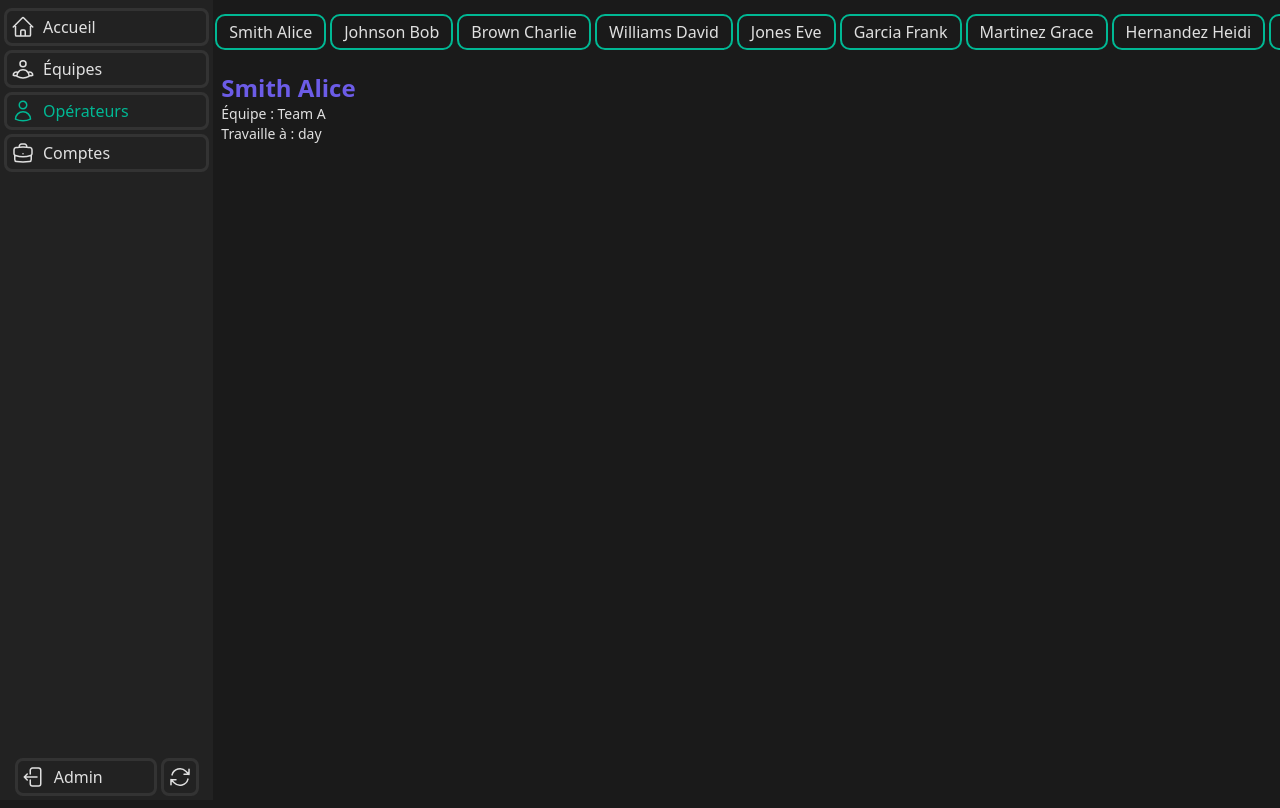
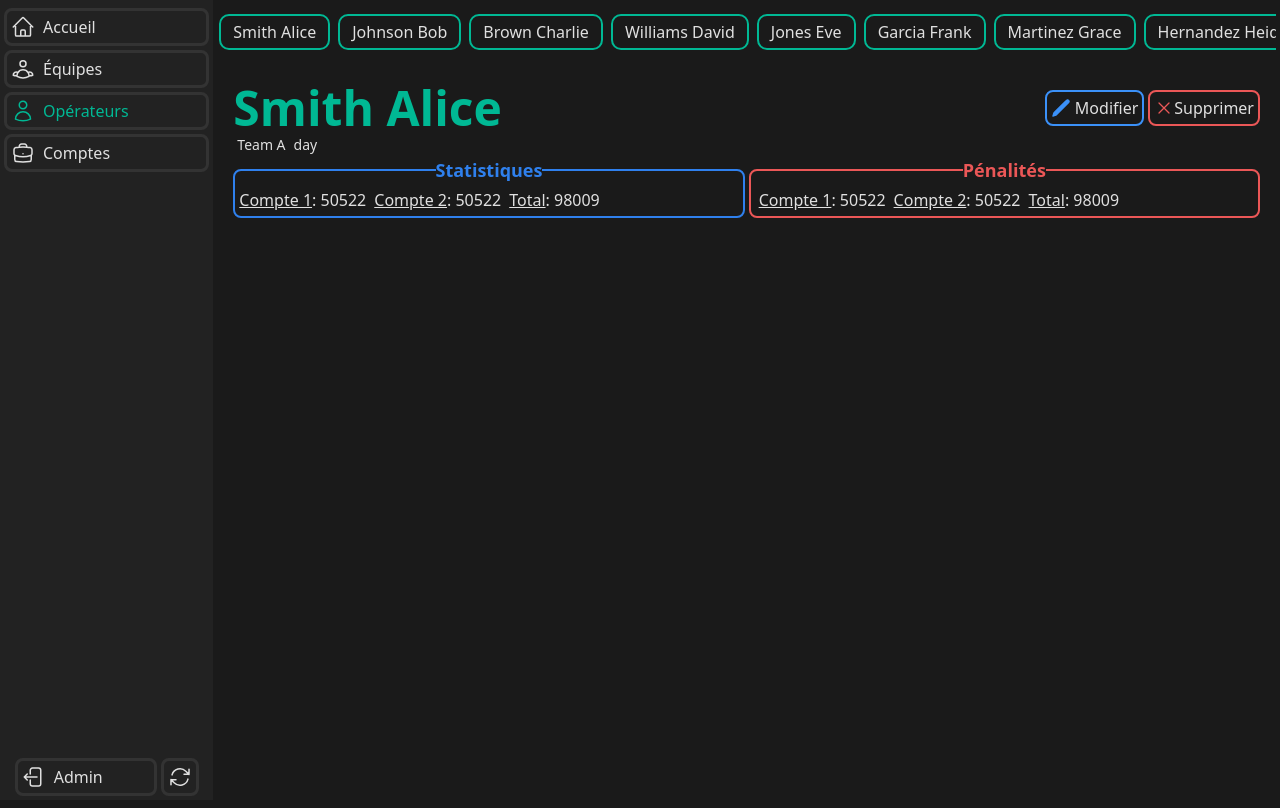
Before and after one commit to wallcreation/OPS-Front, a Vue app: page /admin/operators in a window 1280 px wide. Built offline with nearby package versions, Linux system fonts and the light colour scheme.

Commit message:
refactor: enhance layout and styling in OperatorInfo, TeamInfo, AdminLayout, AdminOperatorView, and AdminTeamView components

```diff
--- a/src/components/OperatorInfo.vue
+++ b/src/components/OperatorInfo.vue
@@ -7,14 +7,65 @@ const props = defineProps({
 })
 </script>
 <template>
-    <div>
-        <div>
-            <div>
-                <h1 class="text-2xl font-bold text-[#6C5CE7]">{{ operator.lname }} {{ operator.fname }}</h1>
-                <p class="text-sm">Équipe : {{ operator.team }}</p>
-                <p class="text-sm">Travaille à : {{ operator.workat }}</p>
-            </div>
-
+  <div class="p-2 rounded">
+    <div class="">
+        <div class="w-full flex items-center justify-between">
+          <h1 class="text-5xl font-bold text-[#00B894]">
+            {{ operator.lname }} {{ operator.fname }}
+          </h1>
+          <div class="flex gap-1">
+            <button
+              class="flex items-center justify-center p-1 rounded-lg border-2 border-[#3B91F9] hover:bg-[#3B91F9] hover:text-white"
+            >
+              <svg
+                xmlns="http://www.w3.org/2000/svg"
+                fill="none"
+                viewBox="0 0 24 24"
+                stroke-width="1.5"
+                stroke="currentColor"
+                class="size-5 text-[#3B91F9] fill-current mx-auto"
+              >
+                <path
+                  stroke-linecap="round"
+                  stroke-linejoin="round"
+                  d="m16.862 4.487 1.687-1.688a1.875 1.875 0 1 1 2.652 2.652L6.832 19.82a4.5 4.5 0 0 1-1.897 1.13l-2.685.8.8-2.685a4.5 4.5 0 0 1 1.13-1.897L16.863 4.487Zm0 0L19.5 7.125"
+                />
+              </svg>
+              <span class="md:inline hidden ms-1">Modifier</span>
+            </button>
+            <button
+              class="flex items-center justify-center p-1 rounded-lg border-2 border-[#EB5757] hover:bg-[#EB5757] hover:text-white"
+            >
+              <svg
+                xmlns="http://www.w3.org/2000/svg"
+                fill="none"
+                viewBox="0 0 24 24"
+                stroke-width="1.5"
+                stroke="currentColor"
+                class="size-5 text-[#EB5757] fill-current mx-auto"
+              >
+                <path stroke-linecap="round" stroke-linejoin="round" d="M6 18 18 6M6 6l12 12" />
+              </svg>
+              <span class="md:inline hidden">Supprimer</span>
+            </button>
+          </div>
         </div>
+        <p class="text-sm inline mx-1">{{ operator.team }}</p>
+        <p class="text-sm inline mx-1">{{ operator.workat }}</p>
     </div>
+    <div class="grid grid-cols-1 md:grid-cols-2 gap-1">
+        <fieldset class="flex items-center gap-2 border-2 border-[#2F80ED] rounded-lg p-1">
+            <legend class="text-center text-lg  font-semibold text-[#2F80ED]">Statistiques</legend>
+            <p><span class="underline">Compte 1</span>: 50522</p>
+            <p><span class="underline">Compte 2</span>: 50522</p>
+            <p><span class="underline">Total</span>: 98009</p>
+        </fieldset>
+        <fieldset class="flex items-center gap-2 border-2 border-[#EB5757] rounded-lg px-2">
+            <legend class="text-center text-lg  font-semibold text-[#EB5757]">Pénalités</legend>
+            <p><span class="underline">Compte 1</span>: 50522</p>
+            <p><span class="underline">Compte 2</span>: 50522</p>
+            <p><span class="underline">Total</span>: 98009</p>
+        </fieldset>
+    </div>
+  </div>
 </template>
--- a/src/components/TeamInfo.vue
+++ b/src/components/TeamInfo.vue
@@ -8,7 +8,7 @@ const props = defineProps({
 </script>
 
 <template>
-  <div class="p-4 space-y-4 rounded">
+  <div class="p-2 rounded">
     <!-- Informations de l'équipe -->
     <div class="flex justify-between">
       <div>
@@ -52,12 +52,11 @@ const props = defineProps({
         </button>
       </div>
     </div>
-
     <!-- Opérateurs et Comptes -->
     <div class="grid grid-cols-1 md:grid-cols-2 gap-1">
       <!-- Opérateurs -->
       <fieldset class="flex items-center gap-2 border-2 border-[#00B894] rounded-lg p-1">
-        <legend class="text-[#00B894] text-center text-xl font-semibold mb-1">Opérateurs</legend>
+        <legend class="text-[#00B894] text-center text-lg font-semibold mb-1">Opérateurs</legend>
         <p v-for="operator in team.operators" :key="operator">
           {{ operator }}
         </p>
@@ -65,7 +64,7 @@ const props = defineProps({
 
       <!-- Comptes -->
       <fieldset class="flex items-center gap-2 border-2 border-[#E84393] rounded-lg p-1">
-        <legend class="text-[#E84393] text-center text-xl font-semibold mb-1">Comptes</legend>
+        <legend class="text-[#E84393] text-center text-lg font-semibold mb-1">Comptes</legend>
           <p v-for="account in team.accounts" :key="account">
             {{ account }}
           </p>
--- a/src/layouts/AdminLayout.vue
+++ b/src/layouts/AdminLayout.vue
@@ -5,6 +5,6 @@ import AdminSide from '@/components/AdminSide.vue'
 <template>
   <div class="flex h-screen text-[#E0E0E0]">
     <AdminSide class="w-1/6" />
-    <RouterView class="w-5/6 h-screen my-2"/>
+    <RouterView class="w-5/6 h-screen p-1"/>
   </div>
 </template>
--- a/src/views/AdminOperatorView.vue
+++ b/src/views/AdminOperatorView.vue
@@ -17,16 +17,16 @@ const currentOperator = ref(operators.value[0])
 </script>
 <template>
   <main class="flex flex-col h-full">
-    <div class="min-h-[2rem] sm:min-h-[3rem] flex items-center gap-2 p-1 mb-2 overflow-x-auto">
+    <div class="min-h-[3.5rem] flex items-center gap-3 p-1 mb-2 overflow-x-auto">
       <div
         v-for="operator in operators"
         :key="operator.id"
-        class="py-1 px-3 text-nowrap outline outline-2 outline-[#00B894] rounded-lg"
+        class="py-1 px-3 text-nowrap outline-2 outline-[#00B894] rounded-lg"
       >
         <h1>{{ operator.lname }} {{ operator.fname }}</h1>
       </div>
     </div>
-    <div class="flex flex-col gap-2 p-2 overflow-y-auto h-full">
+    <div class="flex flex-col gap-2 p-2 overflow-y-auto h-full p-1">
         <OperatorInfo :operator="currentOperator" />
     </div>
   </main>
--- a/src/views/AdminTeamView.vue
+++ b/src/views/AdminTeamView.vue
@@ -104,7 +104,7 @@ const changeTeam = (team) => {
   <main class="flex flex-col h-full">
     <!-- Important : h-full ici -->
     <div
-      class="min-h-[2rem] sm:min-h-[3rem] flex gap-3 items-center gap-1 rounded-lg p-1 mb-2 overflow-x-auto"
+      class="min-h-[2rem] sm:min-h-[3rem] flex gap-3 items-center rounded-lg p-1 mb-1 overflow-x-auto"
     >
       <div
         v-for="team in teams"
```
Also changed, not shown: src/components/StatCalendar.vue (added).
